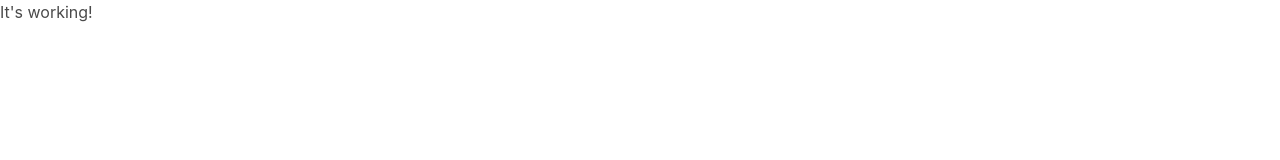
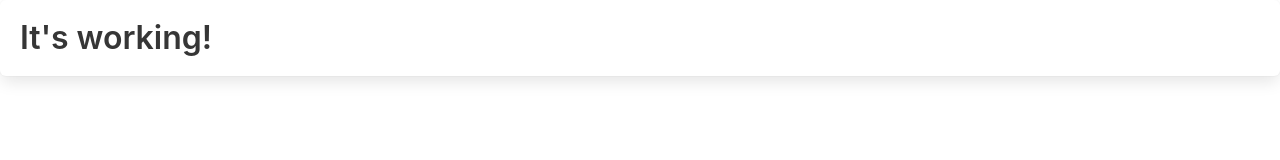
Before and after one commit to omgmajk/Exams-TestFriend, a website: page frontend/index.html in a window 1280 px wide. Drawn offline with Linux system fonts and the light colour scheme; files whose address does not match are found by name.

Commit message:
Update index.html
hmtl fixes

```diff
--- a/frontend/index.html
+++ b/frontend/index.html
@@ -9,6 +9,8 @@
   <link rel="stylesheet" href="css/bulma.css"> <!-- Make sure to change to .min before release. -->
 </head>
 <body>
-  <h1>It's working!</h1>
+  <div class="box">
+    <h1 class="title">It's working!</h1>
+  </div>
 </body>
 </html>
```
